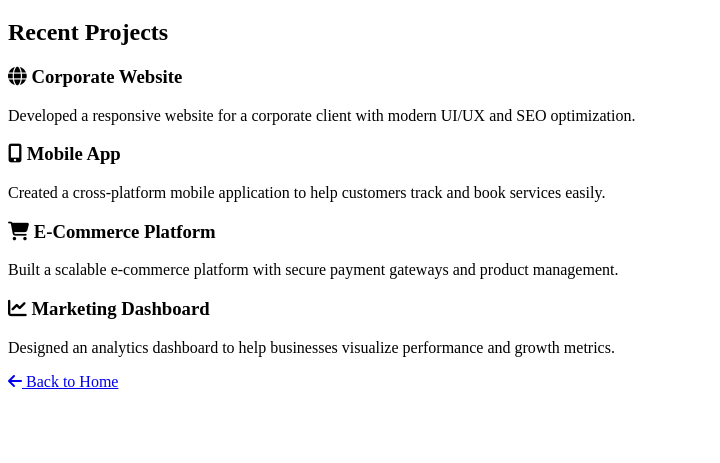
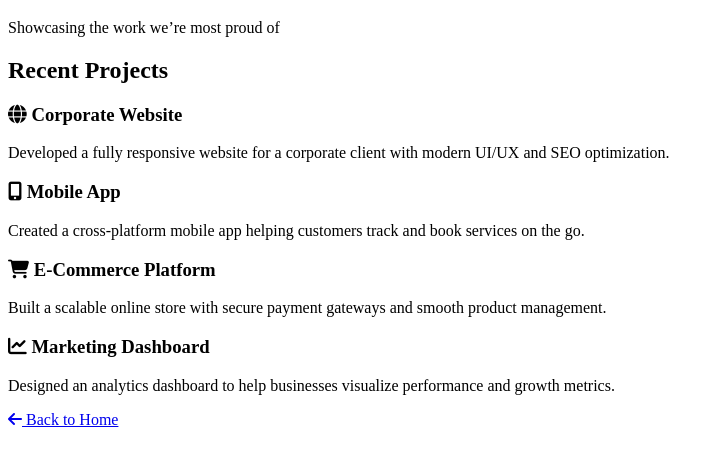
Before and after one commit to subhk24/HotelManagement, a plain HTML site: page portfolio.html in a window 1280 px wide. Shown: the part 61-524 px from the top of the page, without its empty margins (0-720 px from the left). Drawn offline with Linux system fonts and the light colour scheme.

Commit message:
Update portfolio.html

```diff
--- a/portfolio.html
+++ b/portfolio.html
@@ -5,35 +5,38 @@
   <meta name="viewport" content="width=device-width, initial-scale=1.0">
   <title>Portfolio - My Website</title>
   <link rel="stylesheet" href="https://cdnjs.cloudflare.com/ajax/libs/font-awesome/6.4.0/css/all.min.css">
-  <link rel="stylesheet" href="styles.css"> <!-- External stylesheet -->
+  <link rel="stylesheet" href="styles.css">
 </head>
 <body>
   <header>
     <h1>Our Portfolio</h1>
+    <p>Showcasing the work we’re most proud of</p>
   </header>
 
   <div class="container">
     <h2>Recent Projects</h2>
 
+    <div class="portfolio-grid">
       <div class="project">
         <h3><i class="fas fa-globe"></i> Corporate Website</h3>
-      <p>Developed a responsive website for a corporate client with modern UI/UX and SEO optimization.</p>
+        <p>Developed a fully responsive website for a corporate client with modern UI/UX and SEO optimization.</p>
       </div>
 
       <div class="project">
         <h3><i class="fas fa-mobile-alt"></i> Mobile App</h3>
-      <p>Created a cross-platform mobile application to help customers track and book services easily.</p>
+        <p>Created a cross-platform mobile app helping customers track and book services on the go.</p>
       </div>
 
       <div class="project">
         <h3><i class="fas fa-shopping-cart"></i> E-Commerce Platform</h3>
-      <p>Built a scalable e-commerce platform with secure payment gateways and product management.</p>
+        <p>Built a scalable online store with secure payment gateways and smooth product management.</p>
       </div>
 
       <div class="project">
         <h3><i class="fas fa-chart-line"></i> Marketing Dashboard</h3>
         <p>Designed an analytics dashboard to help businesses visualize performance and growth metrics.</p>
       </div>
+    </div>
 
     <a href="pages.html" class="back-btn"><i class="fas fa-arrow-left"></i> Back to Home</a>
   </div>
```
Lines whose indentation alone changed are shown as unchanged.
